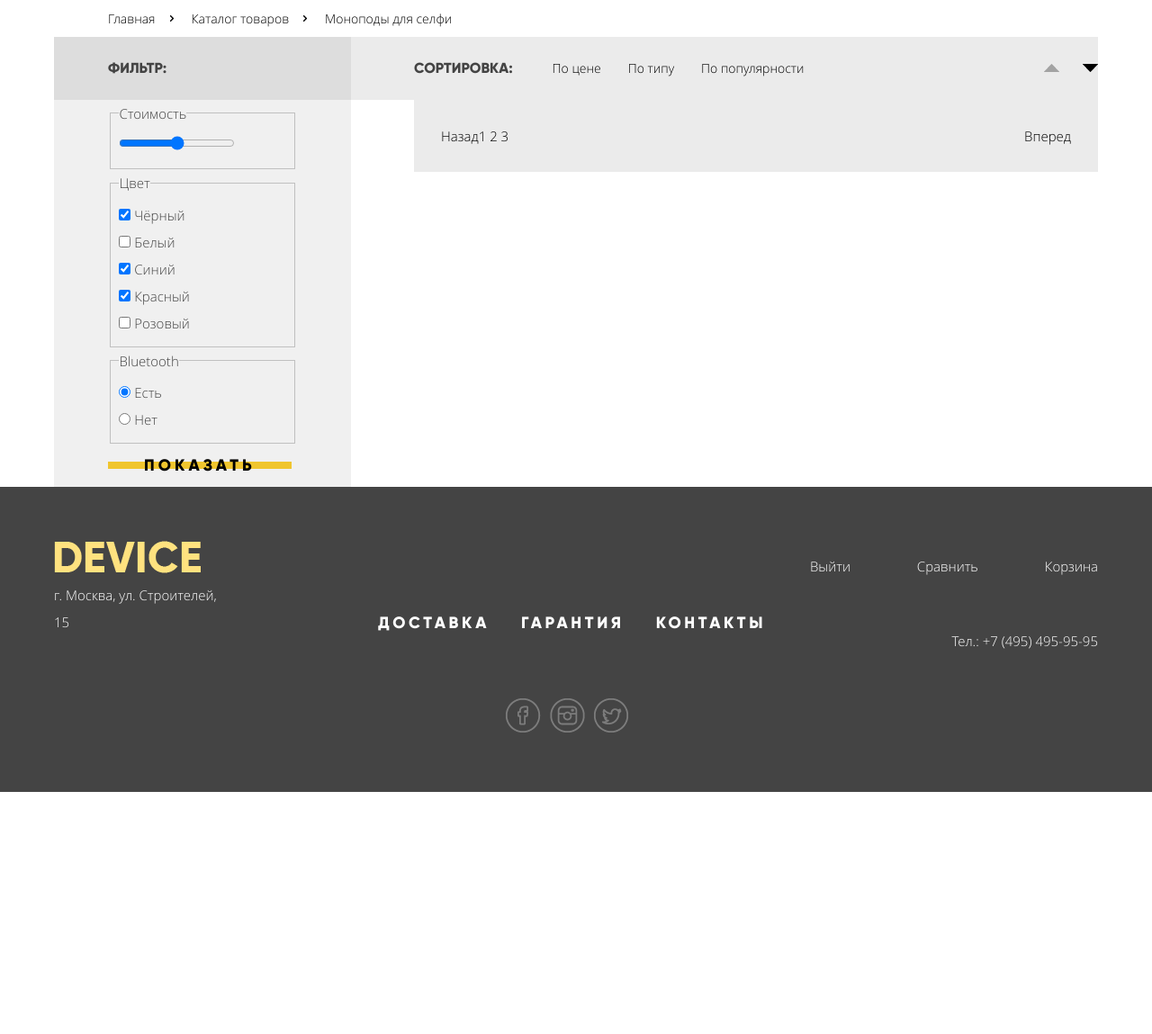
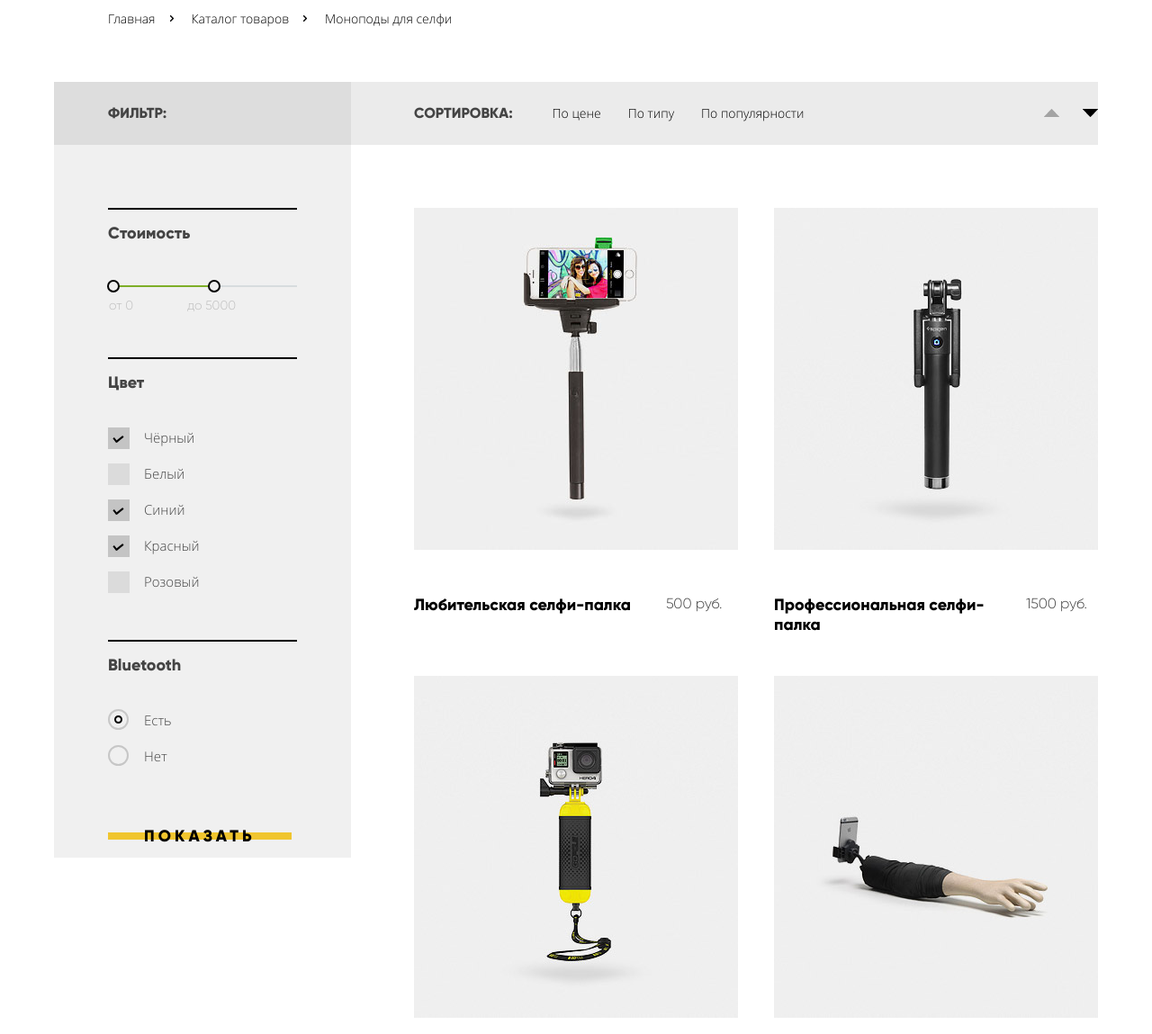
Before and after one commit to Adelborst/html-css-1-device, a plain HTML site: page catalog.html in a window 1280 px wide. Shown: the part 315-1464 px from the top of the page at 90% size. Before the commit the page ends 1195 px from the top, so only its background shows below. Drawn offline with Linux system fonts and the light colour scheme.

Commit message:
Доработка каталога

```diff
--- a/catalog.html
+++ b/catalog.html
@@ -103,69 +103,67 @@
                 <div class="catalog-body clearfix">
                     <div class="catalog-left narrower">
                         <form class="filter">
-                            <fieldset class="filter-form-group">
-                                <legend>Стоимость</legend>
-                                <input type="range" name="price" class="price-control">
-                            </fieldset>
-                            <fieldset class="filter-form-group">
-                                <legend>Цвет</legend>
+                            <div class="filter-form-group">
+                                <p class="filter-option">Стоимость</p>
+                                <div class="range-controls">
+                                    <div class="scale">
+                                        <div class="bar"></div>
+                                    </div>
+                                    <div class="toggle toggle-min"><span>от 0</span></div>
+                                    <div class="toggle toggle-max"><span>до 5000</span></div>
+                                </div>
+                            </div>
+                            <div class="filter-form-group">
+                                <p class="filter-option">Цвет</p>
                                 <ul class="color-options">
-                                    <li><label><input type="checkbox" name="color" value="black" checked> Чёрный</label></li>
-                                    <li><label><input type="checkbox" name="color" value="white"> Белый</label></li>
-                                    <li><label><input type="checkbox" name="color" value="blue" checked> Синий</label></li>
-                                    <li><label><input type="checkbox" name="color" value="red" checked> Красный</label></li>
-                                    <li><label><input type="checkbox" name="color" value="pink"> Розовый</label></li>
+                                    <li><label class="color-checkbox"><input type="checkbox" name="color" value="black" checked><span class="checkbox-indicator"></span> Чёрный</label></li>
+                                    <li><label class="color-checkbox"><input type="checkbox" name="color" value="white"><span class="checkbox-indicator"></span> Белый</label></li>
+                                    <li><label class="color-checkbox"><input type="checkbox" name="color" value="blue" checked><span class="checkbox-indicator"></span> Синий</label></li>
+                                    <li><label class="color-checkbox"><input type="checkbox" name="color" value="red" checked><span class="checkbox-indicator"></span> Красный</label></li>
+                                    <li><label class="color-checkbox"><input type="checkbox" name="color" value="pink"><span class="checkbox-indicator"></span> Розовый</label></li>
                                 </ul>
-                            </fieldset>
-                            <fieldset class="filter-form-group">
-                                <legend>Bluetooth</legend>
+                            </div>
+                            <div class="filter-form-group">
+                                <p class="filter-option">Bluetooth</p>
                                 <ul class="bluetooth-options">
-                                    <li><label><input type="radio" name="bluetooth" value="1" checked> Есть</label></li>
-                                    <li><label><input type="radio" name="bluetooth" value="0"> Нет</label></li>
+                                    <li><label class="bluetooth-checkbox"><input type="radio" name="bluetooth" value="1" checked><span class="checkbox-indicator"></span> Есть</label></li>
+                                    <li><label class="bluetooth-checkbox"><input type="radio" name="bluetooth" value="0"><span class="checkbox-indicator"></span> Нет</label></li>
                                 </ul>
-                            </fieldset>
+                            </div>
                             <button type="submit" class="btn">Показать</button>
                         </form>
                     </div>
                     <div class="catalog-right">
-                        <!--<div class="product-list">
-                        <article class="product-item">
-                            <a href="#">
-                                <figure class="product-image"><img src="img/item-1.jpg" alt="" width="360" height="380"></figure>
+                        <div class="product-list">
+                            <div class="product-item">
+                                <div class="product-image"><img src="img/item-1.jpg" alt="" width="360" height="380"></div>
                                 <h2 class="product-item-title">Любительская селфи-палка</h2>
                                 <span class="product-item-price">500 руб.</span>
-                            </a>
-                        </article>
-                        <article class="product-item">
-                            <a href="#">
-                                <figure class="product-image"><img src="img/item-2.jpg" alt="" width="360" height="380"></figure>
+                            </div>
+                            <div class="product-item">
+                                <div class="product-image"><img src="img/item-2.jpg" alt="" width="360" height="380"></div>
                                 <h2 class="product-item-title">Профессиональная селфи-палка</h2>
                                 <span class="product-item-price">1500 руб.</span>
-                            </a>
-                        </article>
-                        <article class="product-item">
-                            <a href="#">
-                                <figure class="product-image"><img src="img/item-3.jpg" alt="" width="360" height="380"></figure>
+                            </div>
+                            <div class="product-item">
+                                <div class="product-image"><img src="img/item-3.jpg" alt="" width="360" height="380"></div>
                                 <h2 class="product-item-title">Непотопляемая селфи-палка</h2>
                                 <span class="product-item-price">2500 руб.</span>
-                            </a>
-                        </article>
-                        <article class="product-item">
-                            <a href="#">
-                                <figure class="product-image"><img src="img/item-4.jpg" alt="" width="360" height="380"></figure>
+                            </div>
+                            <div class="product-item">
+                                <div class="product-image"><img src="img/item-4.jpg" alt="" width="360" height="380"></div>
                                 <h2 class="product-item-title">Селфи-палка «Следуй за мной»</h2>
                                 <span class="product-item-price">4900 руб.</span>
-                            </a>
-                        </article>
-                    </div>-->
+                            </div>
+                        </div>
                         <nav class="paginator clearfix">
                             <a href="#" class="prev">Назад</a>
+                            <a href="#" class="next">Вперед</a>
                             <ul class="list">
                                 <li class="active"><a>1</a></li>
                                 <li><a href="#">2</a></li>
                                 <li><a href="#">3</a></li>
                             </ul>
-                            <a href="#" class="next">Вперед</a>
                         </nav>
                     </div>
                 </div>
--- a/css/style.css
+++ b/css/style.css
@@ -431,12 +431,6 @@ a {
 .narrower {
     padding-left: 60px;
     padding-right: 60px;
-}
-
-.product-image {
-    position: absolute;
-    top: -110px;
-    left: 90px;
 }
 
 .product-right {
@@ -905,15 +899,188 @@ a {
     background-color: #ebebeb;
 }
 
-.catalog-body .catalog-right {
-    /*padding-top: 70px;
-    padding-bottom: 75px;
-    padding-left: 75px;*/
+.range-controls {
+  position: relative;
+  height: 40px;
+  padding-top: 12px;
 }
 
+.range-controls .scale {
+  height: 2px;
+  background: #d7dcde;
+}
+
+.range-controls .bar {
+  width: 120px;
+  height: 2px;
+  background: #7eae29;
+}
+
+.range-controls .toggle {
+  position: absolute;
+  top: 6px;
+  left: -1px;
+  width: 10px;
+  height: 10px;
+  cursor: pointer;
+  border: 2px solid #000;
+  border-radius: 50%;
+  background: #eee;
+}
+
+.range-controls .toggle-max {
+  left: 111px;
+}
+
+.toggle-max, .toggle-min {
+  position: relative;
+}
+
+.toggle:active {
+  border-color: white;
+  background-color: #7eae29;
+  box-shadow: 0 5px 5px -3px black;
+}
+
+.toggle span {
+    position: absolute;
+    top: 15px;
+    width: 60px;
+    font-size: 14px;
+    line-height: 22px;
+    font-family: "Gilroy", "Arial", sans-serif;
+    font-weight: 400;
+    color: #cecece;
+    color: rgba(0, 0, 0, 0.2);
+}
+
+.catalog-body .catalog-left,
+.catalog-body .catalog-right{
+    padding-top: 70px;
+}
+
+.filter-form-group {
+    border-top: 2px solid black;
+    padding-top: 15px;
+    padding-bottom: 40px;
+}
+
+.filter-option {
+    margin: 0;
+    padding: 0;
+    font-size: 18px;
+    line-height: normal;
+    font-family: "Gilroy", "Arial", sans-serif;
+    font-weight: 800;
+    margin-bottom: 35px;
+}
+
+.toggle-max span {
+  right: 50%;
+  transform: translateX(50%);
+}
+
+.filter-form-group label {
+  margin-bottom: 10px;
+}
+
+.color-options input[type="checkbox"],
+.bluetooth-options input[type="radio"] {
+  display: none;
+}
+
+.color-options label,
+.bluetooth-options label {
+  display: block;
+}
+
+ .color-checkbox {
+   position: relative;
+   padding-left: 40px;
+   cursor: pointer;
+ }
+
+ .bluetooth-checkbox {
+   position: relative;
+   padding-left: 40px;
+   cursor: pointer;
+ }
+
+.color-checkbox input[type="checkbox"] + .checkbox-indicator {
+  position: absolute;
+  top: 4px;
+  left: 0;
+  width: 24px;
+  height: 24px;
+  background-color: #dbdbdb;
+}
+
+.color-checkbox input[type="checkbox"]:hover + .checkbox-indicator:hover {
+  background-color: #cecece;
+}
+
+.color-checkbox input[type="checkbox"]:checked + .checkbox-indicator {
+  background-color: #c4c4c4;
+}
+
+.color-checkbox input[type="checkbox"]:checked + .checkbox-indicator::before,
+.color-checkbox input[type="checkbox"]:checked + .checkbox-indicator::after {
+  content: "";
+  position: absolute;
+  height: 2px;
+  background-color: #000;
+}
+
+.color-checkbox input[type="checkbox"]:checked + .checkbox-indicator::before {
+  top: 13px;
+  left: 5px;
+  width: 6px;
+  transform: rotate(52deg);
+}
+
+.color-checkbox input[type="checkbox"]:checked + .checkbox-indicator::after {
+  top: 12px;
+  left: 8px;
+  width: 10px;
+  transform: rotate(-39deg);
+}
+
+.bluetooth-checkbox input[type="radio"] + .checkbox-indicator {
+  position: absolute;
+  top: 3px;
+  left: 0;
+  width: 19px;
+  height: 19px;
+  border: 2px solid #c6c6c6;
+  border-radius: 50%;
+}
+
+.bluetooth-checkbox input[type="radio"]:hover + .checkbox-indicator:hover {
+  border-color:#bebebe;
+}
+
+.bluetooth-checkbox input[type="radio"]:checked + .checkbox-indicator {
+  border-color:#c7c7c7;
+}
+
+.bluetooth-checkbox input[type="radio"]:checked + .checkbox-indicator::after {
+  content: "";
+  position: absolute;
+  top: 5px;
+  left: 5px;
+  width: 5px;
+  height: 5px;
+  border: 2px solid #000;
+  border-radius: 50%;
+}
+
+.product-list {
+    font-size: 0;
+}
 
 .product-item{
     display: inline-block;
+    vertical-align: top;
     margin-right: 40px;
 }
 
@@ -921,21 +1088,43 @@ a {
     margin-right: 0;
 }
 
+.product-image {
+    margin-bottom: 35px;
+}
+
 .product-item-title {
+    margin: 0;
+    padding: 0;
     float: left;
     width: 260px;
+    height: 70px;
+    margin-bottom: 20px;
+
+    font-weight: 800;
+    font-family: "Gilroy", "Arial", sans-serif;
     font-size: 18px;
+    line-height: normal;
 }
 
 .product-item-price {
     float: right;
     width: 80px;
+
+    font-weight: 300;
+    font-family: "Gilroy", "Arial", sans-serif;
+    font-size: 16px;
+    line-height: normal;
 }
 
 .paginator {
     background-color: #ebebeb;
     color: #000000;
     padding: 25px 30px;
+
+    font-weight: 800;
+    font-family: "Gilroy", "Arial", sans-serif;
+    font-size: 16px;
+    text-transform: uppercase;
 }
 
 .paginator .prev{
@@ -947,14 +1136,23 @@ a {
 }
 
 .paginator .list {
-    float: left;
     margin: 0 auto;
     padding: 0;
-    list-style: none;
+    list-style-type: none;
+    width: 440px;
+    text-align: center;
+    font-size: 0;
 }
 
 .paginator li {
     display: inline-block;
+    font-size: 16px;
+    opacity: 0.3;
+    margin-right: 30px;
+}
+
+.paginator .active {
+    opacity: 1;
 }
 
 .page-footer {
@@ -1132,6 +1330,7 @@ a {
     margin: 0;
     padding: 0;
     font-size: 0;
+    margin-bottom: 50px;
 }
 
 .breadcrumbs-nav li {
```
